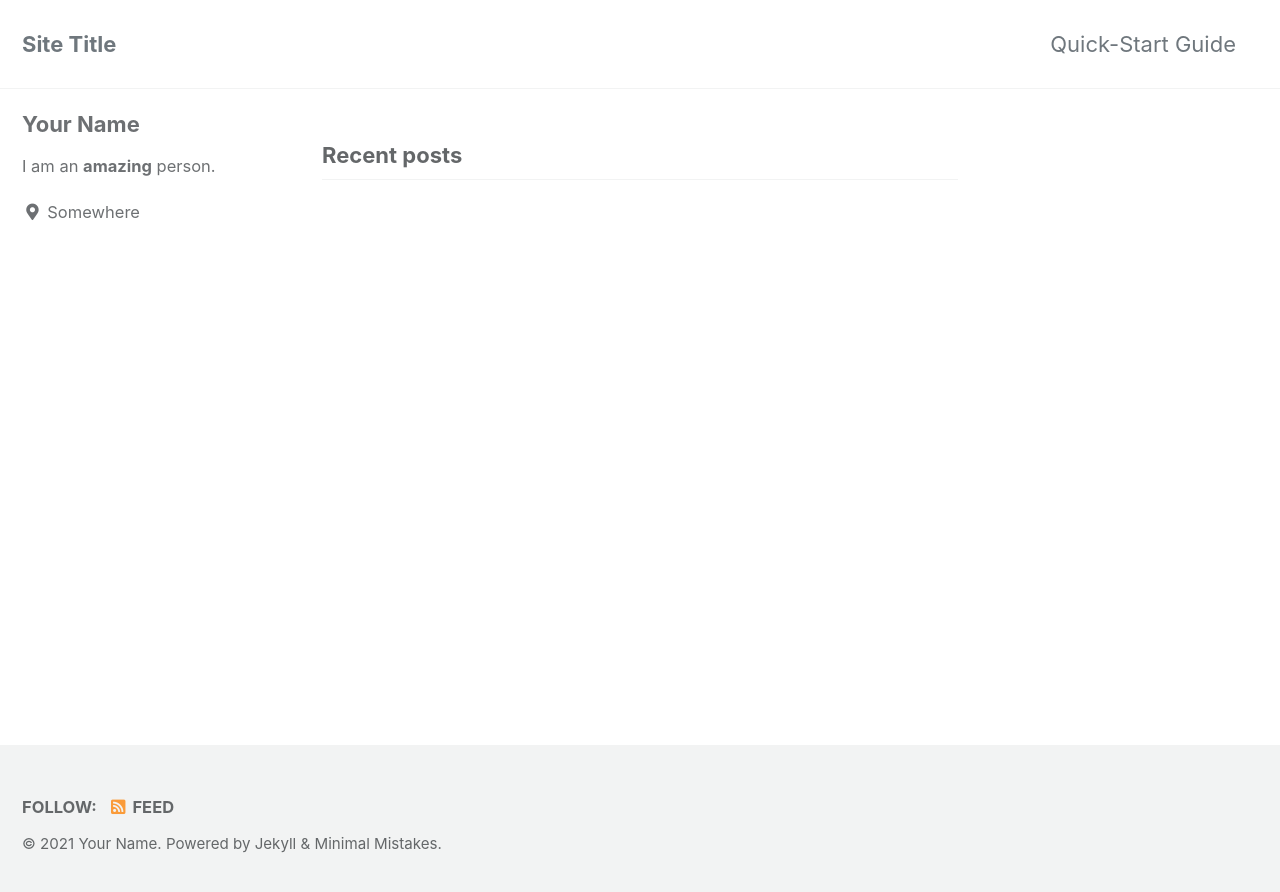
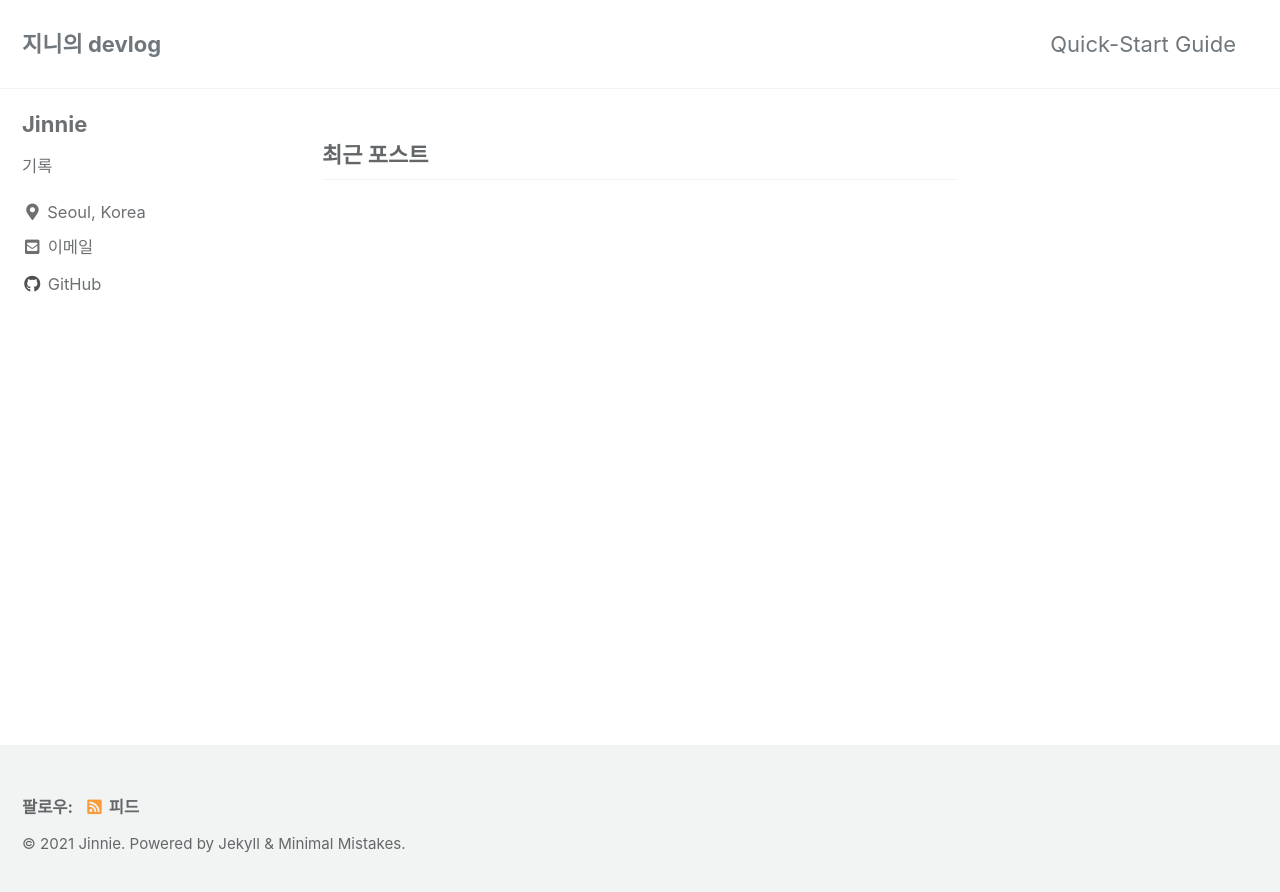
Before and after one commit to jinnie-j/Jinnie-J.github.io, a Jekyll site: the page built from index.html, in a window 1280 px wide. Shown: the top 892 px of the page. Built offline with Jekyll 4.4.1, drawn with Linux system fonts in a browser that asks for light colours; cached includes are drawn as plain includes; the list of posts is cut into pages by our own code.

Commit message:
Update _config.yml

```diff
--- a/_config.yml
+++ b/_config.yml
@@ -15,11 +15,11 @@
 minimal_mistakes_skin    : "default" # "air", "aqua", "contrast", "dark", "dirt", "neon", "mint", "plum", "sunrise"
 
 # Site Settings
-locale                   : "en-US"
-title                    : "Site Title"
+locale                   : "ko"
+title                    : "지니의 devlog "
 title_separator          : "-"
 subtitle                 : # site tagline that appears below site title in masthead
-name                     : "Your Name"
+name                     : "Jinnie"
 description              : "An amazing website."
 url                      : "https://Jinnie-J.github.io" # the base hostname & protocol for your site e.g. "https://mmistakes.github.io"
 baseurl                  : "" # the subpath of your site, e.g. "/blog"
@@ -94,11 +94,12 @@ analytics:
 
 # Site Author
 author:
-  name             : "Your Name"
+  name             : "Jinnie"
   avatar           : # path of avatar image, e.g. "/assets/images/bio-photo.jpg"
-  bio              : "I am an **amazing** person."
-  location         : "Somewhere"
-  email            :
+  bio              : "기록"
+  location         : "Seoul, Korea"
+  email            : "jjesweet@naver.com"
+  github           : "http://github.com/Jinnie-J"
   links:
     - label: "Email"
       icon: "fas fa-fw fa-envelope-square"
```
